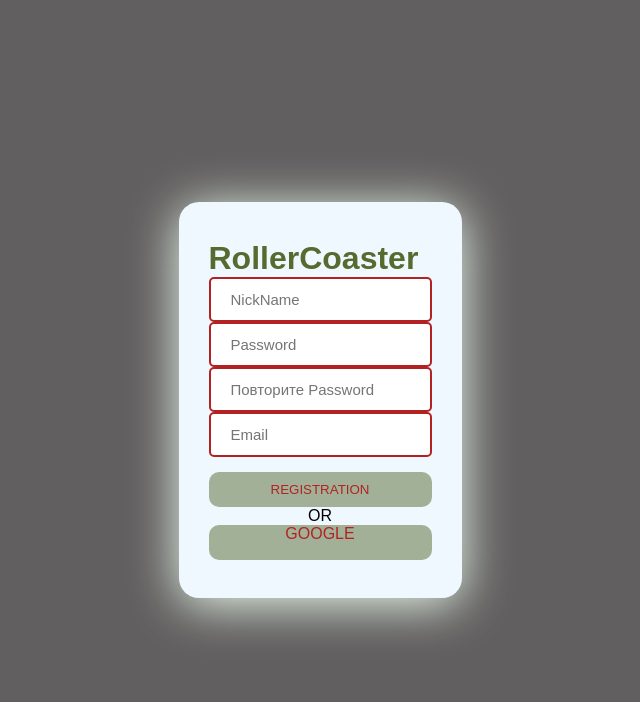
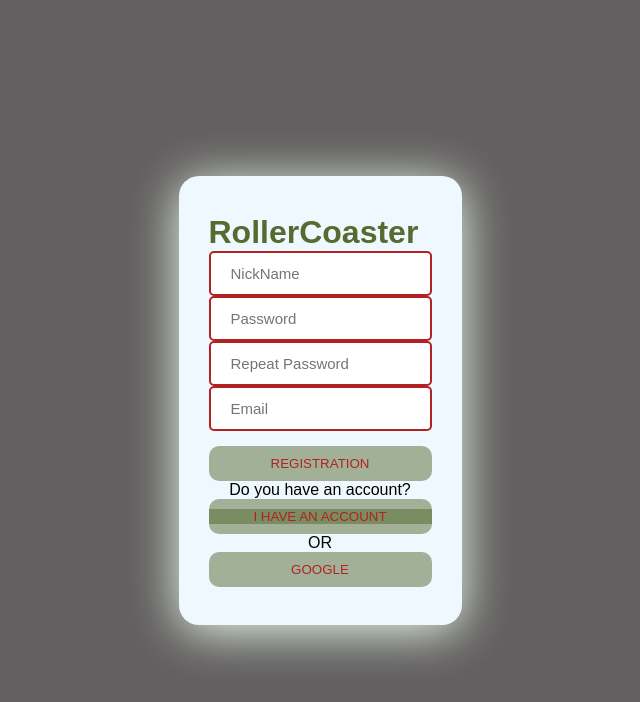
Before and after one commit to RollerCoaster0/RollerCoaster_front, a React (Create React App) app: page /registration in a window 1280 px wide. Shown: the top 702 px of the page, without its empty margins (320-960 px from the left). Built offline with nearby package versions, Linux system fonts and the light colour scheme; a web font is replaced by a local one.

Commit message:
I'm tired of writing commits

```diff
--- a/package.json
+++ b/package.json
@@ -7,6 +7,7 @@
     "@testing-library/react": "^13.4.0",
     "@testing-library/user-event": "^13.5.0",
     "react": "^18.2.0",
+    "react-bootstrap": "^2.10.2",
     "react-dom": "^18.2.0",
     "react-router-dom": "^6.22.3",
     "react-scripts": "5.0.1",
--- a/src/components/pages/authentication/Authentication.jsx
+++ b/src/components/pages/authentication/Authentication.jsx
@@ -1,4 +1,5 @@
 import React, {useState} from 'react';//поле Реги
+import './style.css'
 
 const PasswordCheck = () => {
     const [password, setPassword] = useState('');
@@ -19,15 +20,20 @@ const PasswordCheck = () => {
     }
 
     return (
-        <div style={{display: 'flex', justifyContent: 'center', alignItems: 'center', height: '100vh'}}>
-            <div>
+        <><main>
+        <div className="register-form-container">
+            <h1 className="form-title">RollerCoaster</h1>
+            <div className="form-fields">
                 <input type="text" placeholder="Имя/nickname"/><br/>
-                <input type="password" placeholder="Password" value={password} onChange={handlePasswordChange}/><br/>
-                <input type="password" placeholder="Повторите Password" value={confirmPassword}
-                       onChange={handleConfirmPasswordChange}/>
-                {match === true ? <span>&#10004;</span> : match === false ? <span>&#10060;</span> : null}
+                    <input type="password" placeholder="Password" value={password}
+                           onChange={handlePasswordChange}/><br/>
+                    <input type="password" placeholder="Повторите Password" value={confirmPassword}
+                           onChange={handleConfirmPasswordChange}/>
+                    {match === true ? <span>&#10004;</span> : match === false ? <span>&#10060;</span> : null}
             </div>
         </div>
+        </main>
+            </>
     );
 }
 
--- a/src/components/pages/authentication/style.css
+++ b/src/components/pages/authentication/style.css
@@ -77,7 +77,17 @@ input {
     padding-left: 20px;
 
 }
+.link-button{
+    display: block;
+    width: 100%;
+    background: rgba(85, 107, 47, 0.5);
+    color: firebrick;
+    text-transform: uppercase;
+    text-align: center;
+    cursor: pointer;
+    text-decoration: none;
 
+}
 .register-form-container {
     max-width: 415px;
     background: aliceblue;
--- a/src/components/pages/registrationpage/Button.jsx
+++ b/src/components/pages/registrationpage/Button.jsx
@@ -1,15 +1,29 @@
 import React from 'react';
 import './styles.css'
+import './Navigate'
+import Navigate from "./Navigate";
+
+
 const Button = () => {
+
     return (
         <>
+
             <div className="form-buttons">
                 <button className="button">Registration</button>
+
+                {/*to="/Authentication"*/}
+            </div>
+            <div className="or">Do you have an account?</div>
+            <div>
+                <Navigate></Navigate>
+
             </div>
             <div className="or">OR</div>
-            <a href="https://myaccount.google.com" className="button-google">Google</a>
+            <button className="button">Google</button>
+
         </>
     );
 };
 
-export default Button;
+            export default Button;
--- a/src/components/pages/registrationpage/Form.jsx
+++ b/src/components/pages/registrationpage/Form.jsx
@@ -29,7 +29,7 @@ const Form = () => {
                     </div>
                     <div className="form-field">
                         <input type="password" placeholder="Password" value={password} onChange={handlePasswordChange}/><br/>
-                        <input type="password" placeholder="Повторите Password" value={confirmPassword}
+                        <input type="password" placeholder="Repeat Password" value={confirmPassword}
                                onChange={handleConfirmPasswordChange}/>
                         {match === true ? <span>&#10004;</span> : match === false ? <span>&#10060;</span> : null}
                     </div>
--- /dev/null
+++ b/src/components/pages/registrationpage/Navigate.jsx
@@ -0,0 +1,13 @@
+import React from 'react';
+import {Link} from "react-router-dom";
+import './styles.css'
+
+const Navigate = () => {
+    return (
+        <div>
+            <button className="button"><Link className="link-button" to="/Authentication"> I have an account</Link></button>
+        </div>
+    );
+};
+
+export default Navigate;
--- a/src/components/pages/registrationpage/RegistrationPage.jsx
+++ b/src/components/pages/registrationpage/RegistrationPage.jsx
@@ -1,7 +1,6 @@
 import React from 'react';
 import './styles.css'
 import Form from "./Form";
-import Authentication from "../authentication/Authentication";
 
 const RegistrationPage = () => {
     return (
--- a/src/components/pages/registrationpage/styles.css
+++ b/src/components/pages/registrationpage/styles.css
@@ -77,7 +77,17 @@ input {
     padding-left: 20px;
 
 }
+.link-button{
+    display: block;
+    width: 100%;
+    background: rgba(85, 107, 47, 0.5);
+    color: firebrick;
+    text-transform: uppercase;
+    text-align: center;
+    cursor: pointer;
+    text-decoration: none;
 
+}
 .register-form-container {
     max-width: 415px;
     background: aliceblue;
--- a/src/index.js
+++ b/src/index.js
@@ -5,6 +5,7 @@ import {createBrowserRouter, RouterProvider} from "react-router-dom";
 import HomePage from "./components/pages/homepage/HomePage";
 import GamePage from "./components/pages/gamepage/GamePage";
 import RegistrationPage from "./components/pages/registrationpage/RegistrationPage";
+import Authentication from "./components/pages/authentication/Authentication";
 
 
 const router = createBrowserRouter([
@@ -19,6 +20,10 @@ const router = createBrowserRouter([
     {
         path:'/registration',
         element:<RegistrationPage/>
+    },
+    {
+        path:'/authentication',
+        element:<Authentication/>
     }
 ]);
 
```
Also changed, not shown: 1 other file (tests, documents, lock files or other folders).
